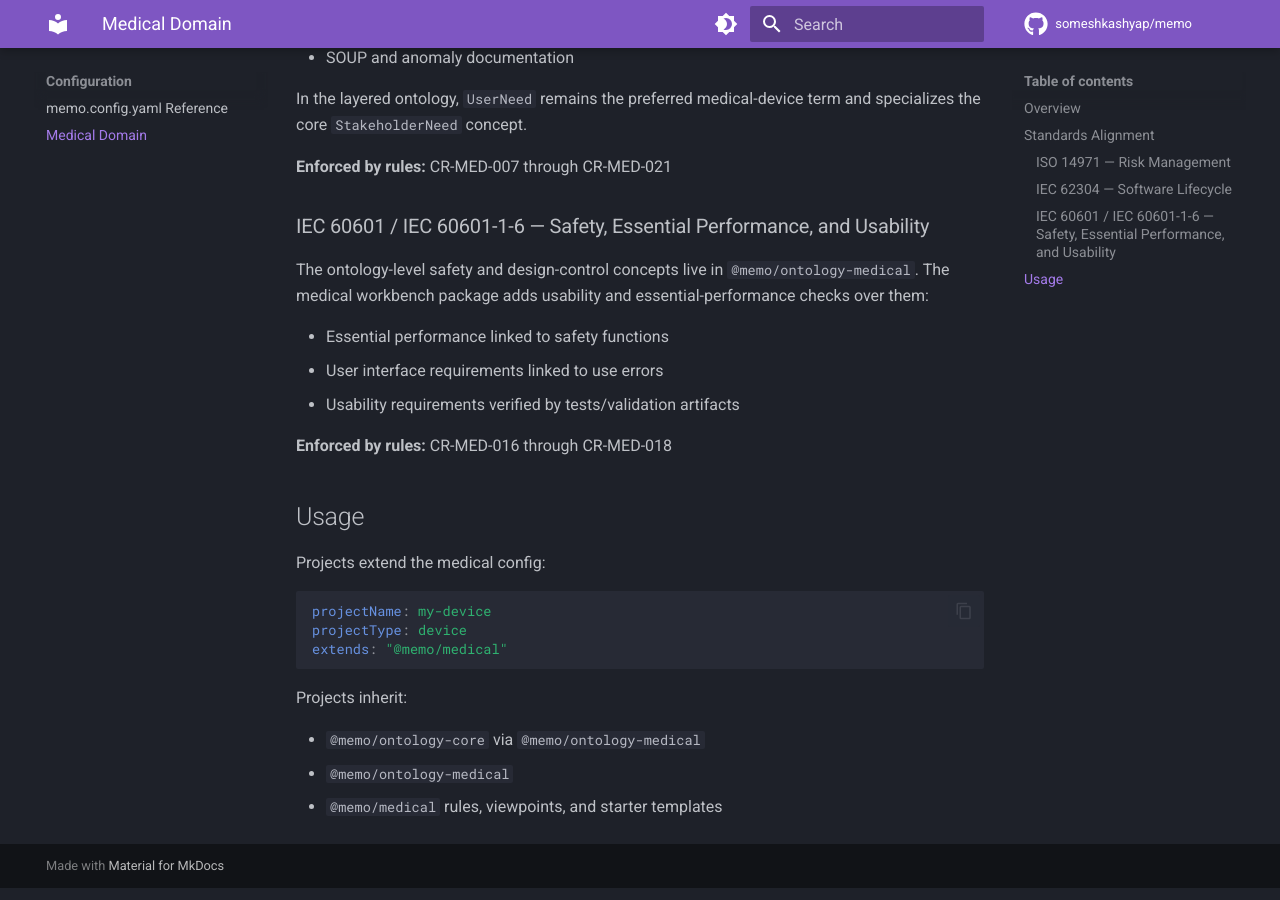
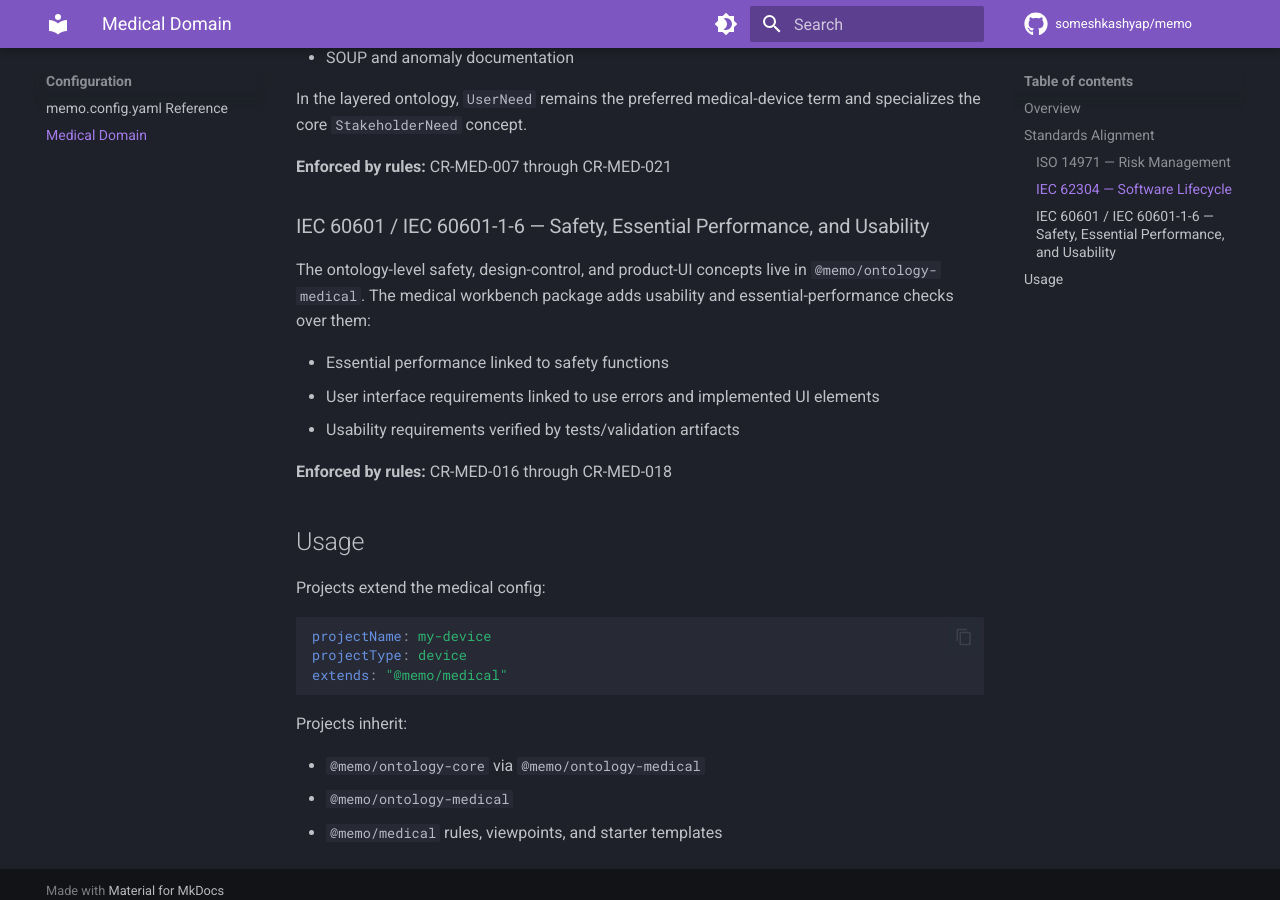
Before and after one commit to memoarchitect/memo-architect, an MkDocs documentation site: the page built from docs/config/medical-domain.md, in a window 1280 px wide and 900 px high, scrolled down 1371 px. Built offline with MkDocs 1.6.1 and Material for MkDocs 9.7.7, drawn with Linux system fonts in a browser that asks for light colours; comment, search, counter and statistics services are not loaded; some of the changed text lies outside the part shown.

Commit message:
Promote product UI into ontology medical

```diff
--- a/docs/config/medical-domain.md
+++ b/docs/config/medical-domain.md
@@ -49,11 +49,11 @@ specializes the core `StakeholderNeed` concept.
 
 ### IEC 60601 / IEC 60601-1-6 — Safety, Essential Performance, and Usability
 
-The ontology-level safety and design-control concepts live in `@memo/ontology-medical`.
+The ontology-level safety, design-control, and product-UI concepts live in `@memo/ontology-medical`.
 The medical workbench package adds usability and essential-performance checks over them:
 
 - Essential performance linked to safety functions
-- User interface requirements linked to use errors
+- User interface requirements linked to use errors and implemented UI elements
 - Usability requirements verified by tests/validation artifacts
 
 **Enforced by rules:** CR-MED-016 through CR-MED-018
```
Also changed, not shown: other parts of docs/config/medical-domain.md (+1 -1 lines), docs/design/cosma-layers.md (+1 -1 lines), docs/development/roadmap.md (+1 -0 lines), docs/guides/medical-device-tutorial.md (+2 -0 lines), docs/guides/new-project.md (+1 -1 lines), 7 other files.
